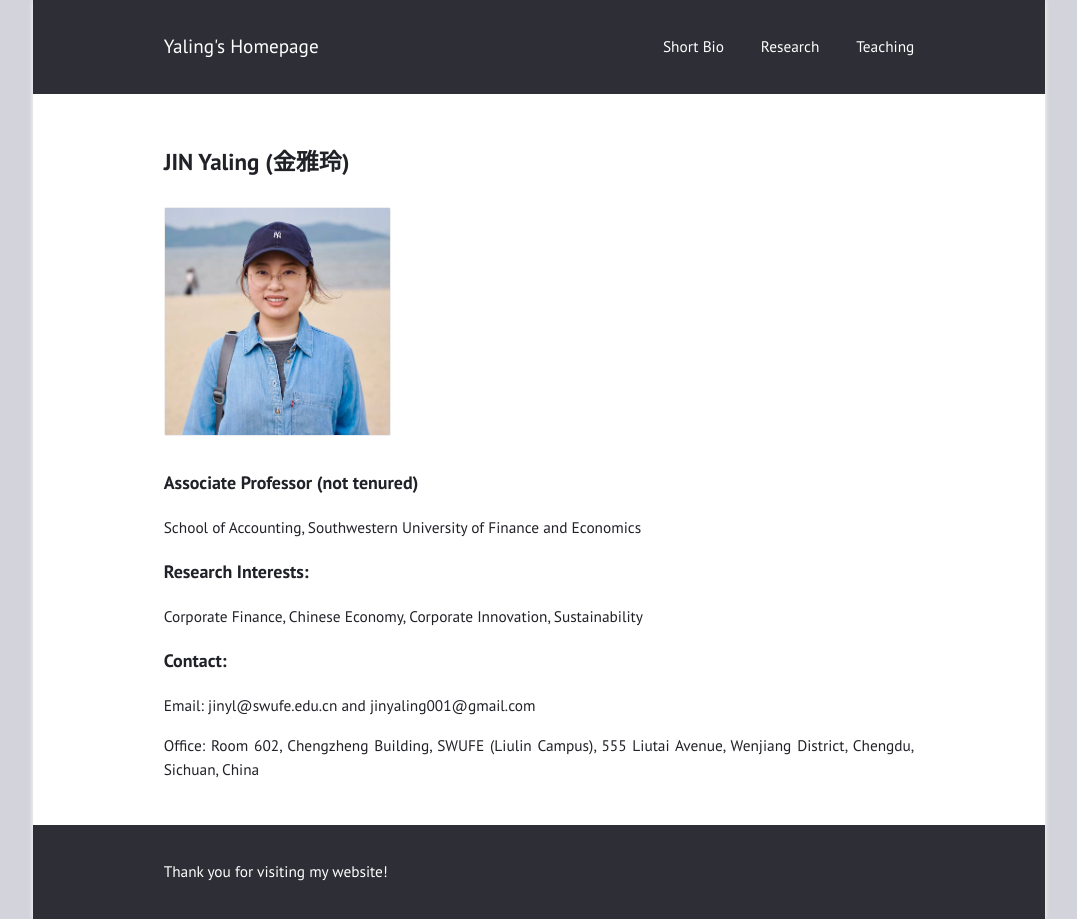
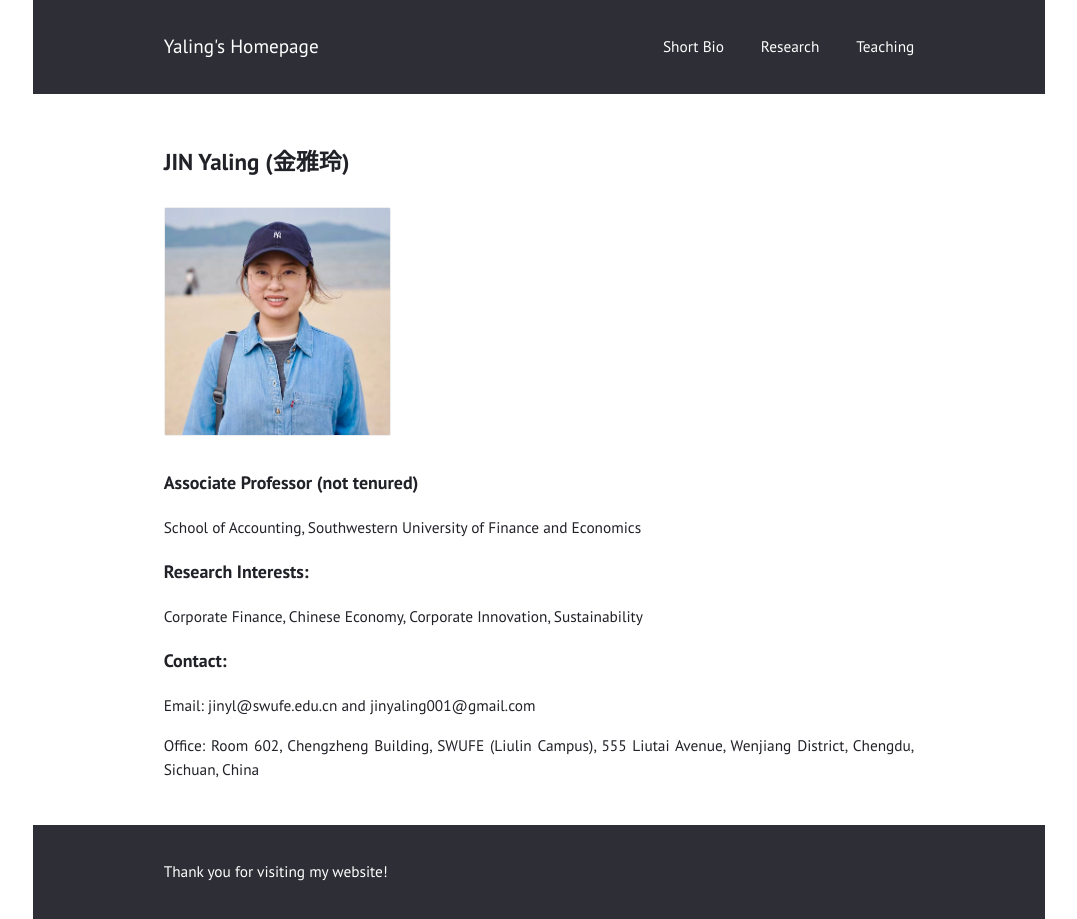
Before and after one commit to jinyaling/jinyaling.github.io, a Jekyll site: the page built from index.md, in a window 1280 px wide. Shown: the whole page, without its empty margins (101-1178 px from the left). Built offline with Jekyll 4.4.1, drawn with Linux system fonts in a browser that asks for light colours.

Commit message:
Update frame.sass

```diff
--- a/assets/css/frame.sass
+++ b/assets/css/frame.sass
@@ -4,7 +4,7 @@
 @import index, font, basic, layout, classes
 
 html
-  background: lighten($dark, 70%)
+  background: lighten($purple, 70%)
   padding: 0 calc(38% - 22em)
 
 body
```
